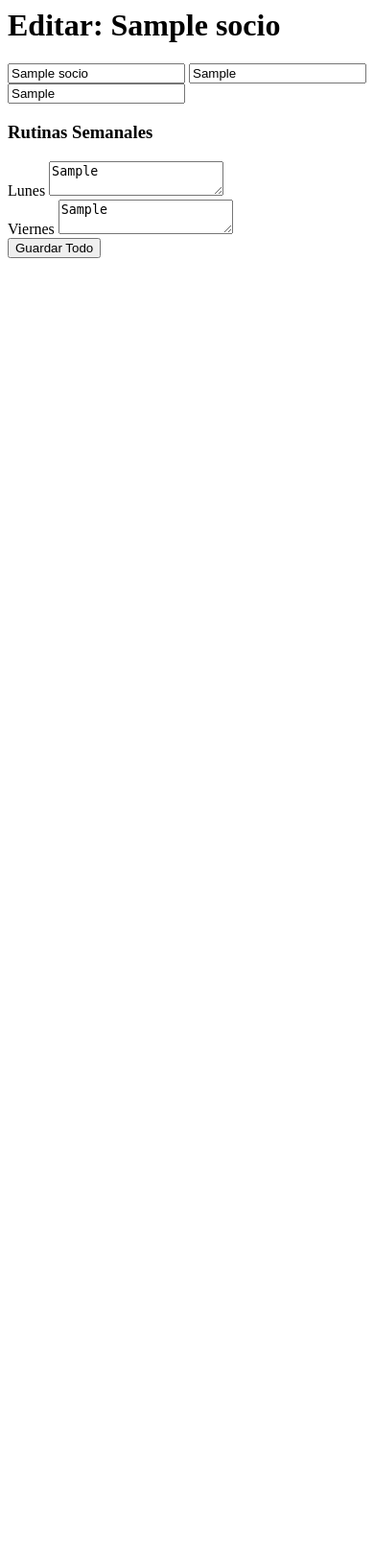
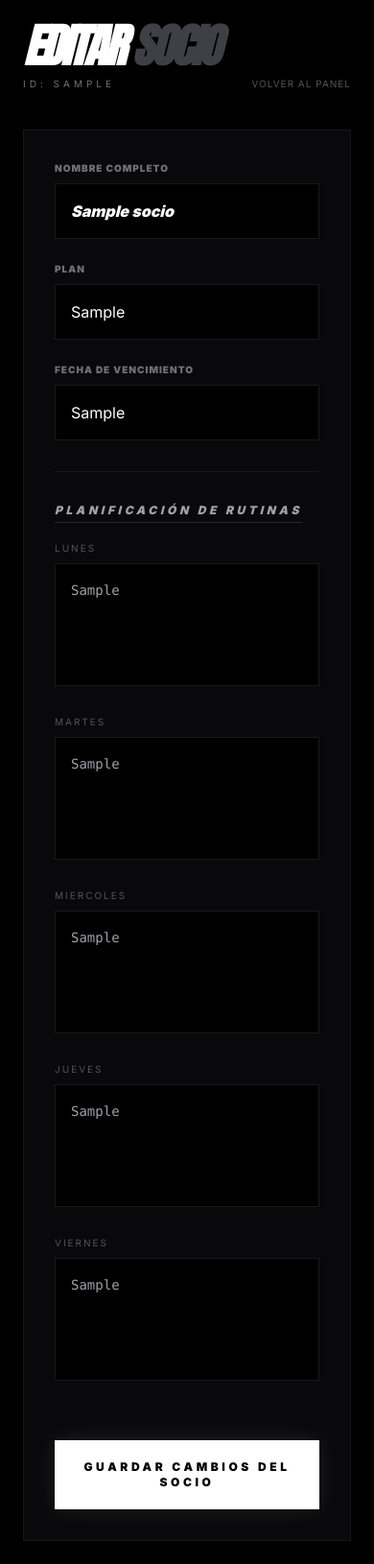
Before and after one commit to Arkadain/templo-fitness, a Flask app: a page that uses templates/editar_socio.html in a window 390 px wide. Shown: the whole page at 96% size. Before the commit the page ends 269 px from the top, so only its background shows below. Run offline with Flask 3, Linux system fonts and the light colour scheme; tables that the repository leaves empty hold one stand-in row (values such as "Sample post"); some libraries are stand-ins or nearby versions.

```diff
--- a/app.py
+++ b/app.py
@@ -2,6 +2,7 @@ from flask import Flask, render_template, request, redirect, url_for
 from flask_sqlalchemy import SQLAlchemy
 from datetime import datetime
 import os # <-- 1. AGREGÁ ESTA LÍNEA ARRIBA DE TODO
+from dateutil.relativedelta import relativedelta
 
 app = Flask(__name__)
 
@@ -80,12 +81,25 @@ def admin_panel():
 @app.route('/admin/nuevo', methods=['GET', 'POST'])
 def nuevo_socio():
     if request.method == 'POST':
+        plan = request.form.get('plan')
+        hoy = datetime.now()
+
+        # Mapeo exacto: Mensual, Trimestral, Semestral, Anual
+        duracion = {
+            "MENSUAL": relativedelta(months=1),
+            "TRIMESTRAL": relativedelta(months=3),
+            "SEMESTRAL": relativedelta(months=6),
+            "ANUAL": relativedelta(years=1)
+        }
+
+        vencimiento = hoy + duracion.get(plan, relativedelta(months=1))
+
         nuevo = Socio(
             dni=request.form.get('dni'),
             nombre=request.form.get('nombre').upper(),
             password=request.form.get('password'),
-            plan=request.form.get('plan').upper(),
-            vence=request.form.get('vence').upper()
+            plan=plan,
+            vence=vencimiento.strftime('%d/%m/%Y')
         )
         db.session.add(nuevo)
         db.session.commit()
@@ -99,6 +113,7 @@ def editar_socio(id_socio):
         socio.nombre = request.form.get('nombre').upper()
         socio.plan = request.form.get('plan').upper()
         socio.vence = request.form.get('vence').upper()
+        # AGREGAMOS TODOS LOS DÍAS AQUÍ:
         socio.rutina_lunes = request.form.get('rutina_lunes')
         socio.rutina_martes = request.form.get('rutina_martes')
         socio.rutina_miercoles = request.form.get('rutina_miercoles')
--- a/requirements.txt
+++ b/requirements.txt
@@ -1,2 +1,3 @@
 Flask==3.0.0
 Flask-SQLAlchemy==3.1.1
+python-dateutil==2.9.0
--- a/templates/editar_socio.html
+++ b/templates/editar_socio.html
@@ -1,23 +1,76 @@
-<form method="POST" class="space-y-6 bg-zinc-950 p-8 border border-zinc-900 shadow-2xl">
-    <h1 class="text-2xl font-black italic uppercase italic">Editar: {{ socio.nombre }}</h1>
+<!DOCTYPE html>
+<html lang="es">
 
-    <div class="grid grid-cols-2 gap-4">
-        <input type="text" name="nombre" value="{{ socio.nombre }}" class="bg-black border border-zinc-800 p-3 text-white">
-        <input type="text" name="plan" value="{{ socio.plan }}" class="bg-black border border-zinc-800 p-3 text-white">
-        <input type="text" name="vence" value="{{ socio.vence }}" class="bg-black border border-zinc-800 p-3 text-white col-span-2">
+<head>
+    <script src="https://cdn.tailwindcss.com"></script>
+    <link href="https://fonts.googleapis.com/css2?family=Anton&family=Inter:wght@400;900&display=swap" rel="stylesheet">
+    <style>
+        body {
+            background-color: #000;
+            color: #fff;
+            font-family: 'Inter', sans-serif;
+        }
+
+        h1 {
+            font-family: 'Anton', sans-serif;
+        }
+
+        textarea::-webkit-scrollbar {
+            width: 4px;
+        }
+
+        textarea::-webkit-scrollbar-thumb {
+            background: #27272a;
+        }
+    </style>
+</head>
+
+<body class="p-6 md:p-12">
+    <div class="max-w-2xl mx-auto">
+        <header class="mb-10 flex justify-between items-end">
+            <div>
+                <h1 class="text-5xl italic font-black uppercase tracking-tighter text-white">Editar <span class="text-zinc-700">Socio</span></h1>
+                <p class="text-[10px] text-zinc-500 uppercase tracking-[0.4em] mt-2">ID: {{ socio.dni }}</p>
             </div>
+            <a href="/admin" class="text-[10px] uppercase text-zinc-600 hover:text-white tracking-widest transition-all">Volver al Panel</a>
+        </header>
 
-    <div class="border-t border-zinc-900 pt-6 space-y-4">
-        <h3 class="text-zinc-500 text-[10px] uppercase tracking-widest">Rutinas Semanales</h3>
+        <form method="POST" class="space-y-8 bg-zinc-950 p-8 border border-zinc-900 shadow-2xl">
+            <div class="grid grid-cols-1 md:grid-cols-2 gap-6">
                 <div>
-            <label class="text-[10px] text-zinc-600 uppercase">Lunes</label>
-            <textarea name="rutina_lunes" class="w-full bg-black border border-zinc-800 p-2 text-sm text-zinc-300">{{ socio.rutina_lunes }}</textarea>
+                    <label class="text-[10px] uppercase tracking-widest text-zinc-500 block mb-2 font-bold">Nombre Completo</label>
+                    <input type="text" name="nombre" value="{{ socio.nombre }}" required class="w-full bg-black border border-zinc-900 p-4 outline-none focus:border-white text-white italic font-bold transition-all">
                 </div>
                 <div>
-            <label class="text-[10px] text-zinc-600 uppercase">Viernes</label>
-            <textarea name="rutina_viernes" class="w-full bg-black border border-zinc-800 p-2 text-sm text-zinc-300">{{ socio.rutina_viernes }}</textarea>
+                    <label class="text-[10px] uppercase tracking-widest text-zinc-500 block mb-2 font-bold">Plan</label>
+                    <input type="text" name="plan" value="{{ socio.plan }}" required class="w-full bg-black border border-zinc-900 p-4 outline-none focus:border-white text-white transition-all">
+                </div>
+                <div class="md:col-span-2">
+                    <label class="text-[10px] uppercase tracking-widest text-zinc-500 block mb-2 font-bold">Fecha de Vencimiento</label>
+                    <input type="text" name="vence" value="{{ socio.vence }}" required class="w-full bg-black border border-zinc-900 p-4 outline-none focus:border-white text-white transition-all">
                 </div>
             </div>
 
-    <button type="submit" class="w-full bg-white text-black font-black py-4 uppercase">Guardar Todo</button>
+            <div class="border-t border-zinc-900 pt-8">
+                <h3 class="text-zinc-400 text-xs font-black uppercase italic tracking-[0.3em] mb-6 underline decoration-zinc-800 underline-offset-8">Planificación de Rutinas</h3>
+
+                <div class="space-y-6">
+                    {% set dias = [ ('lunes', socio.rutina_lunes), ('martes', socio.rutina_martes), ('miercoles', socio.rutina_miercoles), ('jueves', socio.rutina_jueves), ('viernes', socio.rutina_viernes) ] %} {% for nombre, valor in dias %}
+                    <div class="group">
+                        <label class="text-[10px] text-zinc-600 uppercase tracking-[0.2em] block mb-2 group-focus-within:text-white transition-all">{{ nombre }}</label>
+                        <textarea name="rutina_{{ nombre }}" placeholder="Escribí los ejercicios aquí..." class="w-full bg-black border border-zinc-900 p-4 text-sm text-zinc-400 outline-none focus:border-zinc-500 transition-all h-32 font-mono leading-relaxed resize-none">{{ valor if valor else '' }}</textarea>
+                    </div>
+                    {% endfor %}
+                </div>
+            </div>
+
+            <div class="pt-6">
+                <button type="submit" class="w-full bg-white text-black font-black py-5 uppercase text-xs tracking-[0.3em] hover:bg-zinc-300 transition-all shadow-[0_0_20px_rgba(255,255,255,0.1)]">
+                    Guardar Cambios del Socio
+                </button>
+            </div>
         </form>
+    </div>
+</body>
+
+</html>
```
Also changed, not shown: templates/dashboard.html (+13 -12 lines), templates/nuevo_socio.html (+34 -10 lines). Lines whose indentation alone changed are shown as unchanged.
